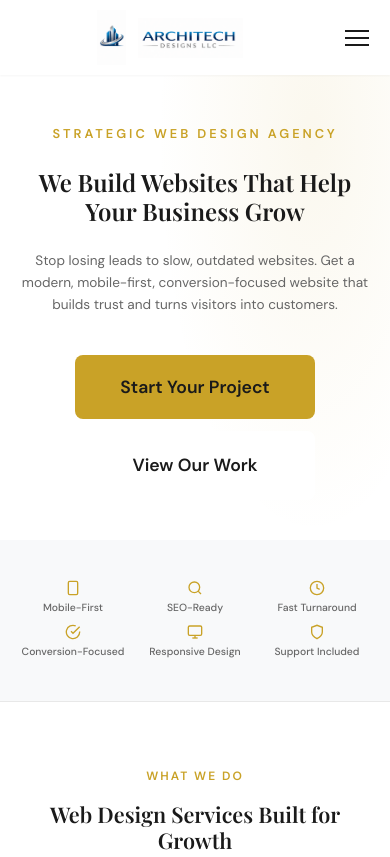
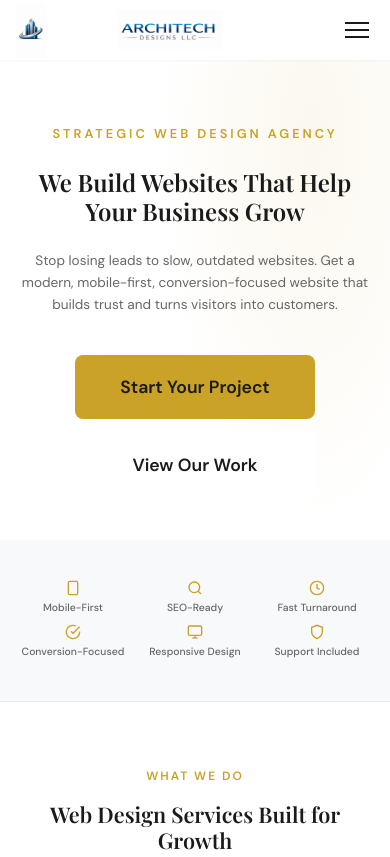
Before and after one commit to techmeoutbae/architech-designs, a plain HTML site: page index.html in a window 390 px wide. Shown: the top 857 px of the page. Drawn offline with nearby package versions, Linux system fonts and the light colour scheme.

Commit message:
Center text logo properly on mobile

```diff
--- a/css/style.css
+++ b/css/style.css
@@ -3770,11 +3770,14 @@ img { max-width: 100%; height: auto; display: block; }
         flex-direction: row;
         gap: 0;
         align-items: center;
-        flex: 1;
+        width: 100%;
         justify-content: center;
+        position: relative;
     }
 
     .header-logo-link {
+        position: absolute;
+        left: 0;
         display: flex;
         align-items: center;
     }
@@ -3784,7 +3787,7 @@ img { max-width: 100%; height: auto; display: block; }
     }
 
     .header-logo-text {
-        margin-left: 12px;
+        margin-left: 0;
         justify-content: center;
     }
 
```
